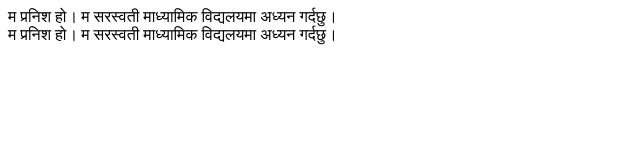
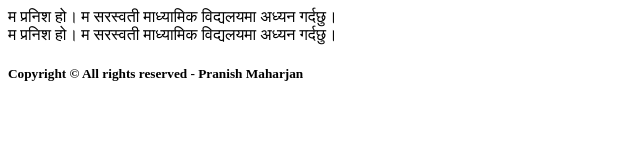
Before and after one commit to pranish-maharjan/practice, a plain HTML site: page index.html in a window 1280 px wide. Shown: the whole page, without its empty margins (0-640 px from the left). Drawn offline with Linux system fonts and the light colour scheme.

Commit message:
adding message

```diff
--- a/index.html
+++ b/index.html
@@ -13,5 +13,10 @@
     <section>
         म प्रनिश हो। म सरस्वती माध्यामिक विद्यलयमा अध्यन गर्दछु।
     </section>
+    <footer>
+        <h5>
+Copyright &copy; All rights reserved - Pranish Maharjan
+        </h5>
+    </footer>
 </body>
 </html>
```
